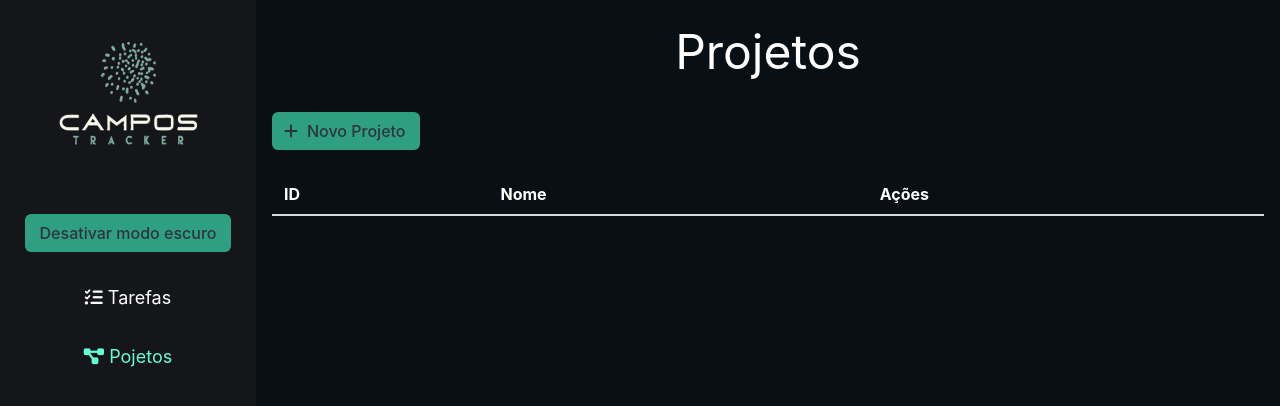
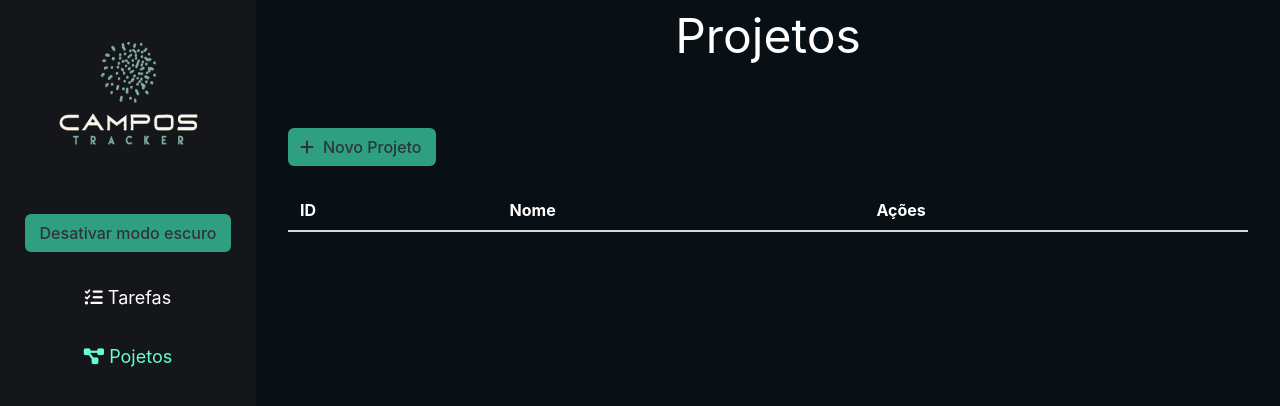
Before and after one commit to CamposCodes/TrackerVue, a Vue app: page /#/projetos in a window 1280 px wide. Both pictures are taken after a click on the button "Ativar modo escuro". Shown: the top 406 px of the page. Built offline with nearby package versions, Linux system fonts and the light colour scheme.

Commit message:
Refactor routing and improve project view

```diff
--- a/src/App.vue
+++ b/src/App.vue
@@ -72,4 +72,8 @@
 h2 {
     color: var(--title-color);
 }
+
+.projetos {
+    padding: 1rem;
+}
 </style>
--- a/src/views/Projetos.vue
+++ b/src/views/Projetos.vue
@@ -1,75 +1,21 @@
 <template>
-    <section class="projetos">
-        <h2 class="is-size-1 has-text-centered mb-5">Projetos</h2>
-        <router-link to="/projetos/novo" class="button mb-5">
-            <span class="icon is-small">
-                <i class="fas fa-plus"></i>
-            </span>
-            <span>Novo Projeto</span>
-        </router-link>
-        <table class="table is-fullwidth">
-            <thead>
-                <tr>
-                    <th class="text">ID</th>
-                    <th class="text">Nome</th>
-                    <th class="text">Ações</th>
-                </tr>
-            </thead>
-            <tbody>
-                <tr v-for="projeto in projetos" :key="projeto.id">
-                    <td class="text">{{ projeto.id }}</td>
-                    <td class="text">{{ projeto.nome }}</td>
-                    <td>
-                        <router-link :to="`/projetos/${projeto.id}`" class="button">
-                            <span class="icon is-small">
-                                <i class="fas fa-pencil-alt"></i>
-                            </span>
-                        </router-link>
-                    </td>
-                </tr>
-            </tbody>
-
-        </table>
-    </section>
+    <h2 class="is-size-1 has-text-centered mb-5">Projetos</h2>
+    <div class="projetos">
+        <router-view></router-view>
+    </div>
 </template>
 
 <script lang="ts">
-import { useStore } from '@/store';
-import { computed, defineComponent } from 'vue'
+import { defineComponent } from 'vue';
 
 export default defineComponent({
     name: 'Projetos',
-    setup() {
-        const store = useStore();
-        return {
-            projetos: computed(() => store.state.projetos)
-        }
-    }
+
 })
 </script>
 
 
 <style scoped>
-.button {
-    background-color: var(--button);
-    border: none;
-    transition: .2s;
-}
-
-.button:hover {
-    background-color: var(--buttonH);
-}
-
-.text {
-    color: var(--title-color);
-}
-
-.table {
-    border-radius: .5rem;
-    background: var(--bg-primario);
-
-}
-
 .projetos {
     padding: 1rem;
 }
--- a/src/views/Projetos/Formulario.vue
+++ b/src/views/Projetos/Formulario.vue
@@ -1,6 +1,5 @@
 <template>
     <section class="projetos">
-        <h2 class="is-size-1 has-text-centered mb-5">Novo projeto</h2>
         <form @submit.prevent="salvar" class="mb-5">
             <div class="field">
                 <label for="nomeDoProjeto" class="label">
@@ -89,11 +88,6 @@
 
 }
 
-
-.projetos {
-    padding: 1rem;
-}
-
 h2,
 label {
     color: var(--title-color);
--- /dev/null
+++ b/src/views/Projetos/Lista.vue
@@ -0,0 +1,71 @@
+<template>
+    <section class="projetos">
+        <router-link to="/projetos/novo" class="button mb-5">
+            <span class="icon is-small">
+                <i class="fas fa-plus"></i>
+            </span>
+            <span>Novo Projeto</span>
+        </router-link>
+        <table class="table is-fullwidth">
+            <thead>
+                <tr>
+                    <th class="text">ID</th>
+                    <th class="text">Nome</th>
+                    <th class="text">Ações</th>
+                </tr>
+            </thead>
+            <tbody>
+                <tr v-for="projeto in projetos" :key="projeto.id">
+                    <td class="text">{{ projeto.id }}</td>
+                    <td class="text">{{ projeto.nome }}</td>
+                    <td>
+                        <router-link :to="`/projetos/${projeto.id}`" class="button">
+                            <span class="icon is-small">
+                                <i class="fas fa-pencil-alt"></i>
+                            </span>
+                        </router-link>
+                    </td>
+                </tr>
+            </tbody>
+
+        </table>
+    </section>
+</template>
+
+<script lang="ts">
+import { useStore } from '@/store';
+import { computed, defineComponent } from 'vue'
+
+export default defineComponent({
+    name: 'Lista',
+    setup() {
+        const store = useStore();
+        return {
+            projetos: computed(() => store.state.projetos)
+        }
+    }
+})
+</script>
+
+
+<style scoped>
+.button {
+    background-color: var(--button);
+    border: none;
+    transition: .2s;
+}
+
+.button:hover {
+    background-color: var(--buttonH);
+}
+
+.text {
+    color: var(--title-color);
+}
+
+.table {
+    border-radius: .5rem;
+    background: var(--bg-primario);
+
+}
+</style>
--- a/src/views/Tarefas.vue
+++ b/src/views/Tarefas.vue
@@ -1,7 +1,7 @@
 <template>
+    <h2 class="is-size-1 has-text-centered mb-5">Tarefas</h2>
     <Formulario @aoSalvarTarefa="salvarTarefa" />
     <div class="lista">
-        <h2 class="is-size-1 has-text-centered mb-5">Tarefas</h2>
         <Tarefa v-for="(tarefa, index) in tarefas" :key="index" :tarefa="tarefa" />
         <Box class="tarefa" v-if="listaEstaVazia">Você não está muito produtivo hoje :( </Box>
     </div>
```
Also changed, not shown: src/roteador/index.ts (+10 -3 lines).
